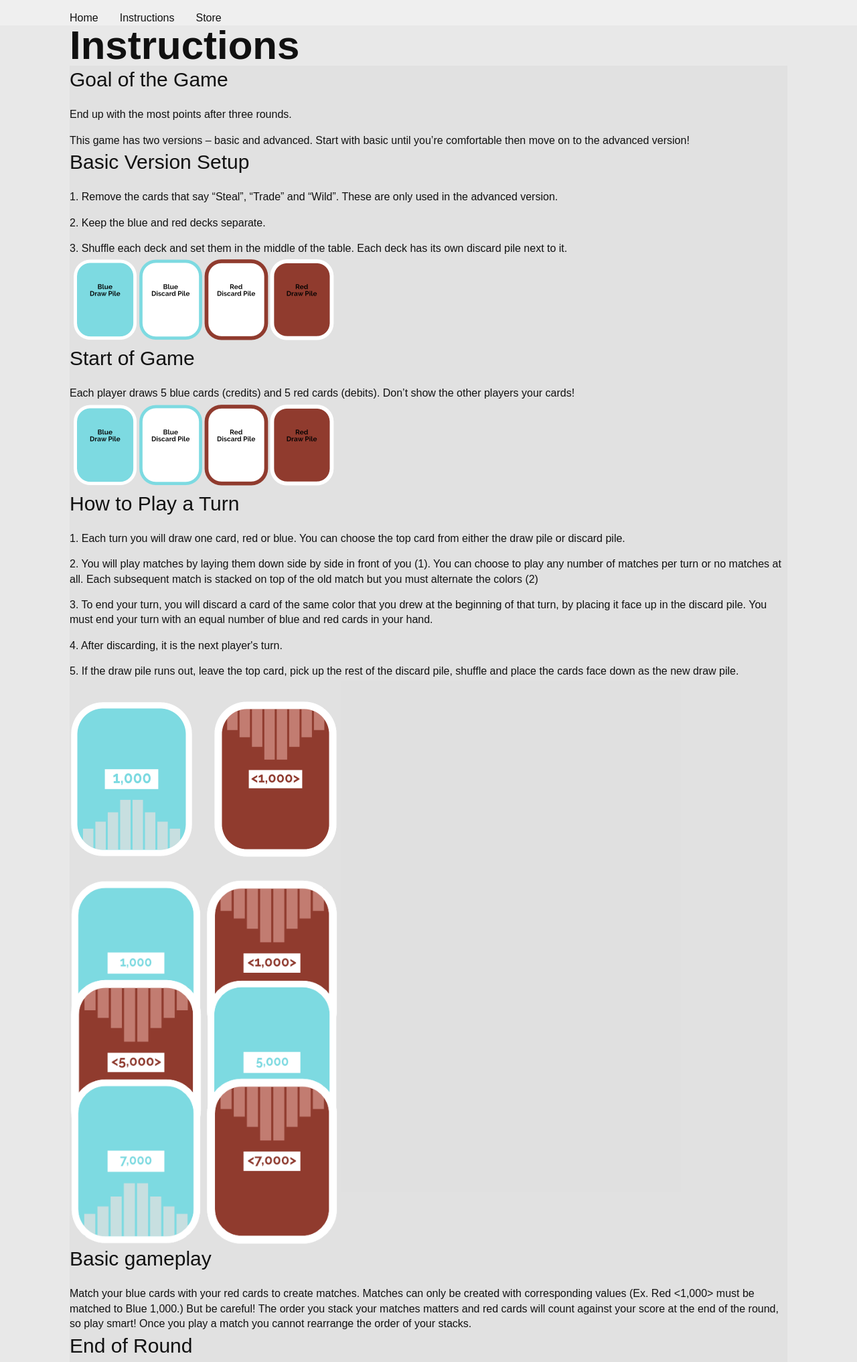
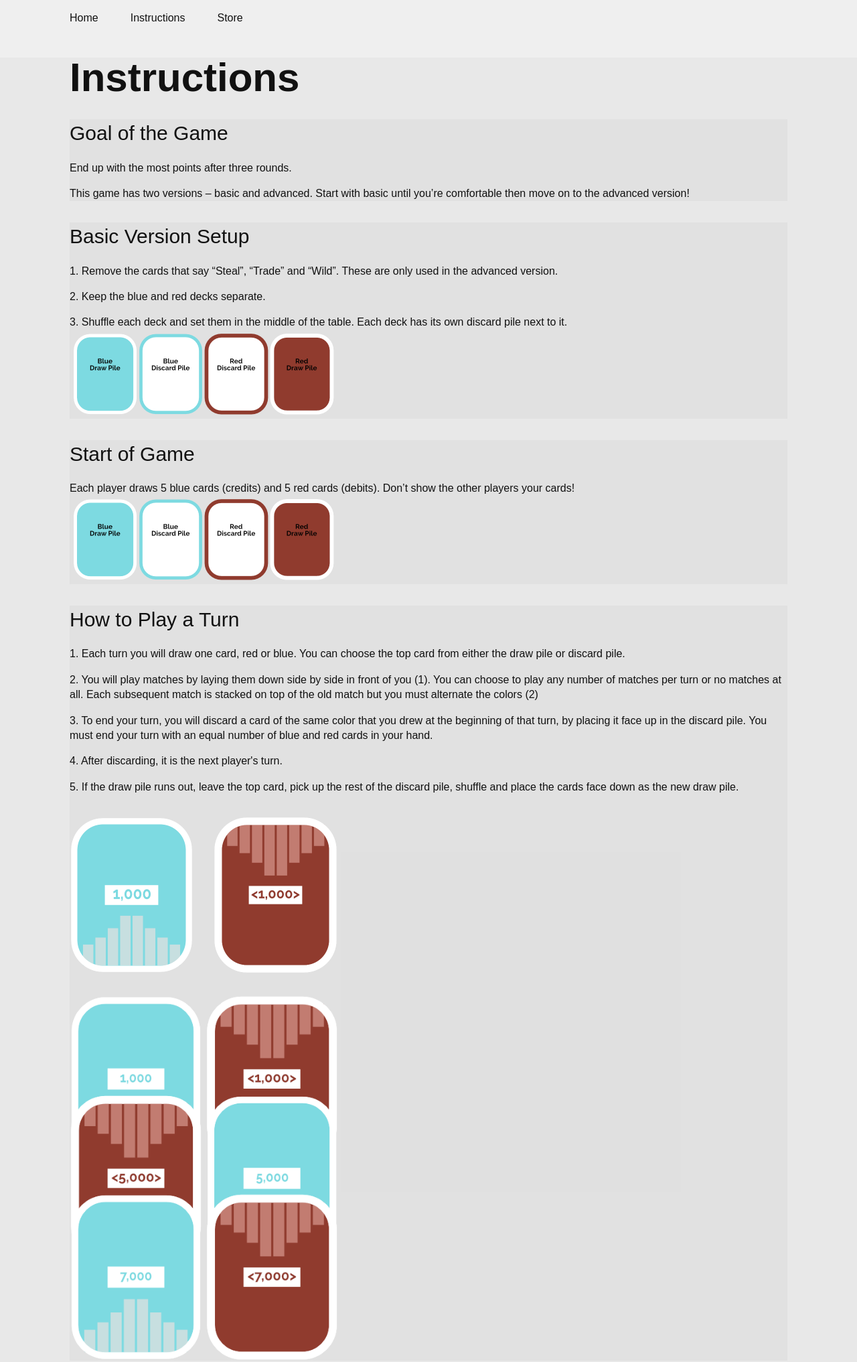
Before and after one commit to perpetual-education-personal/crebbits-homepage, a PHP site: page /instructions.php in a window 1280 px wide. Shown: the top 2033 px of the page at 67% size. Run offline with PHP 8.4, Linux system fonts and the light colour scheme.

Commit message:
Add structureal spacing

```diff
--- a/styles/header.css
+++ b/styles/header.css
@@ -2,5 +2,5 @@ header nav ul {
 	margin-top: 1rem;
 	display: flex;
 	flex-direction: row;
-	gap: 2rem;
+	gap: 3rem;
 }
--- a/styles/typography.css
+++ b/styles/typography.css
@@ -38,7 +38,19 @@ p + p {
 }
 
 h2 + p {
-	margin-top: 20px;
+	margin-top: 1.2rem;
+}
+
+h1 {
+	margin-top: 3rem;
+}
+
+h2 {
+	margin-top: 2rem;
+}
+
+p {
+	margin-top: 1rem;
 }
 
 code {
```
